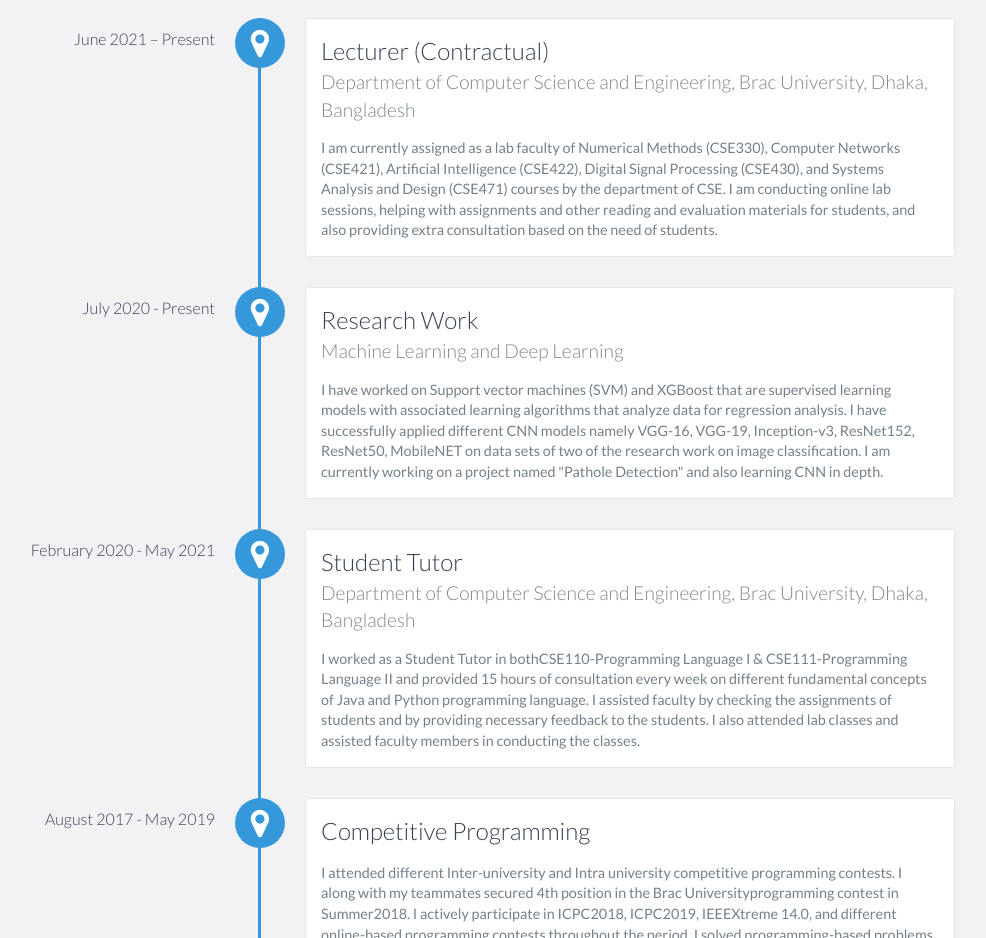
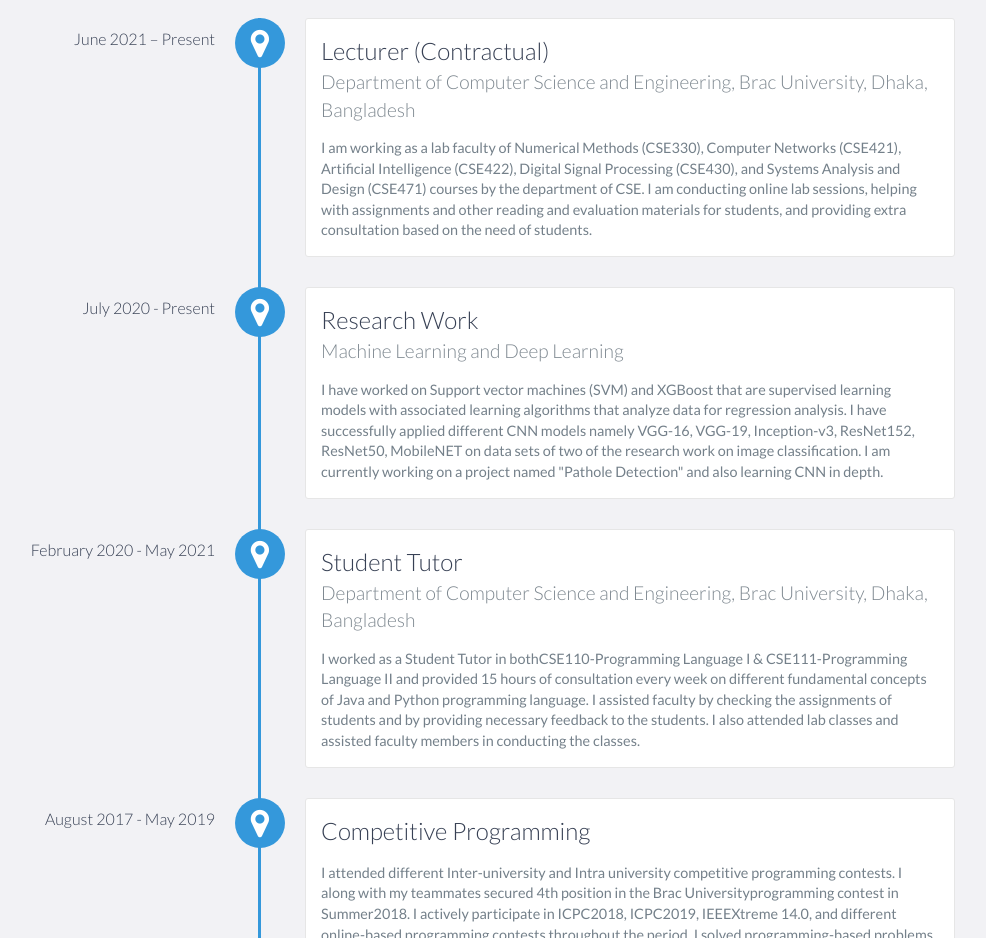
Before and after one commit to MSAhmed1414/MSAhmed1414.github.io, a website: page index.html in a window 1280 px wide. Shown: the part 1340-2278 px from the top of the page, without its empty margins (185-1171 px from the left). Drawn offline with nearby package versions, Linux system fonts and the light colour scheme.

Commit message:
Add files via upload
initiate commit

```diff
--- a/index.html
+++ b/index.html
@@ -88,7 +88,7 @@
                 <h3>Lecturer (Contractual)</h3>
                 <h4>Department of Computer Science and Engineering, Brac University, Dhaka, Bangladesh</h4>
                 <p>
-                    I am currently assigned as a lab faculty of Numerical Methods (CSE330), Computer Networks (CSE421), Artificial Intelligence (CSE422), Digital Signal Processing (CSE430), and Systems Analysis and Design (CSE471) courses by the department of CSE. I am conducting online lab sessions, helping with assignments and other reading and evaluation materials for students, and also providing extra consultation based on the need of students.
+                    I am working as a lab faculty of Numerical Methods (CSE330), Computer Networks (CSE421), Artificial Intelligence (CSE422), Digital Signal Processing (CSE430), and Systems Analysis and Design (CSE471) courses by the department of CSE. I am conducting online lab sessions, helping with assignments and other reading and evaluation materials for students, and providing extra consultation based on the need of students.
                 </p>
             </div>
 
```
